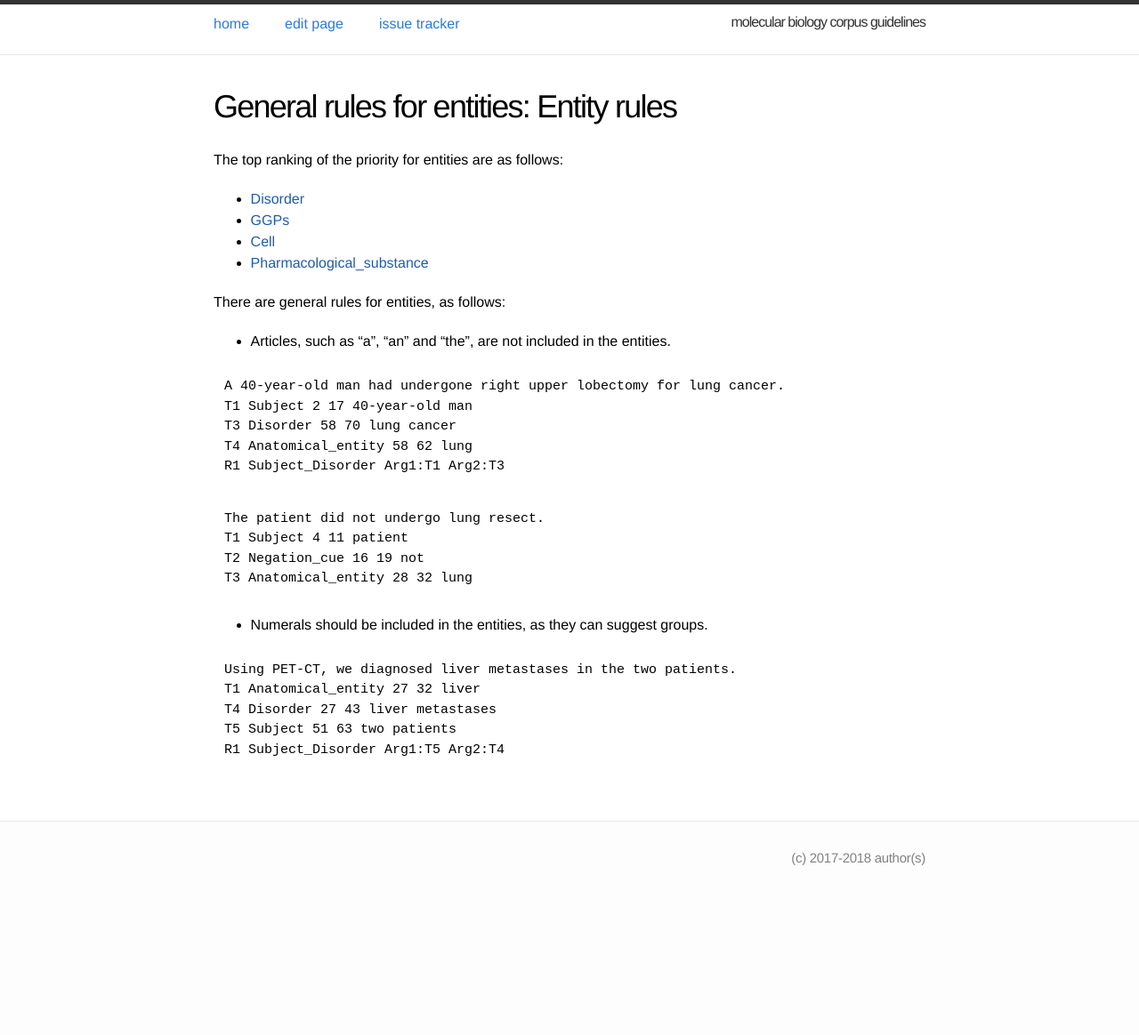
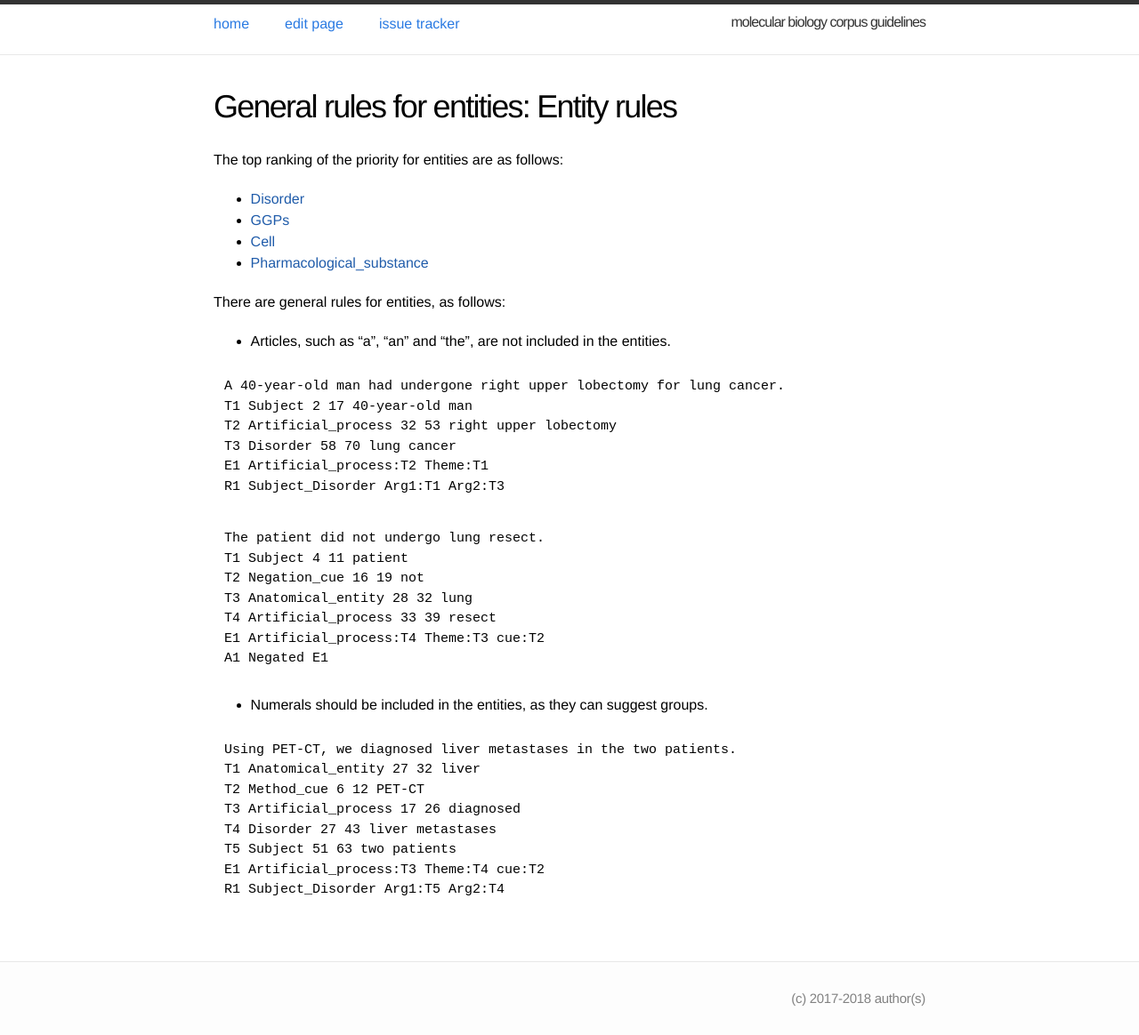
Before and after one commit to ezcatdb/molbiol_lung_corpus-guidelines, a Jekyll site: the page built from _entity/GeneralRules.md, in a window 1280 px wide. Shown: the whole page at 89% size. Built offline with Jekyll 4.4.1, drawn with Linux system fonts in a browser that asks for light colours; before the commit the page ends 1007 px from its top, so only the background shows below that.

Commit message:
corrected sample sentenced in _entity/GeneralRules.md

```diff
--- a/_entity/GeneralRules.md
+++ b/_entity/GeneralRules.md
@@ -23,8 +23,9 @@ There are general rules for entities, as follows:
 ~~~ ann
 A 40-year-old man had undergone right upper lobectomy for lung cancer.
 T1 Subject 2 17 40-year-old man
+T2 Artificial_process 32 53 right upper lobectomy
 T3 Disorder 58 70 lung cancer
-T4 Anatomical_entity 58 62 lung
+E1 Artificial_process:T2 Theme:T1
 R1 Subject_Disorder Arg1:T1 Arg2:T3
 ~~~
 ~~~ ann
@@ -32,6 +33,9 @@ The patient did not undergo lung resect.
 T1 Subject 4 11 patient
 T2 Negation_cue 16 19 not
 T3 Anatomical_entity 28 32 lung
+T4 Artificial_process 33 39 resect
+E1 Artificial_process:T4 Theme:T3 cue:T2
+A1 Negated E1
 ~~~
 
  - Numerals should be included in the entities, as they can suggest groups.
@@ -39,8 +43,11 @@ T3 Anatomical_entity 28 32 lung
 ~~~ ann
 Using PET-CT, we diagnosed liver metastases in the two patients.
 T1 Anatomical_entity 27 32 liver
+T2 Method_cue 6 12 PET-CT
+T3 Artificial_process 17 26 diagnosed
 T4 Disorder 27 43 liver metastases
 T5 Subject 51 63 two patients
+E1 Artificial_process:T3 Theme:T4 cue:T2
 R1 Subject_Disorder Arg1:T5 Arg2:T4
 ~~~
 
```
